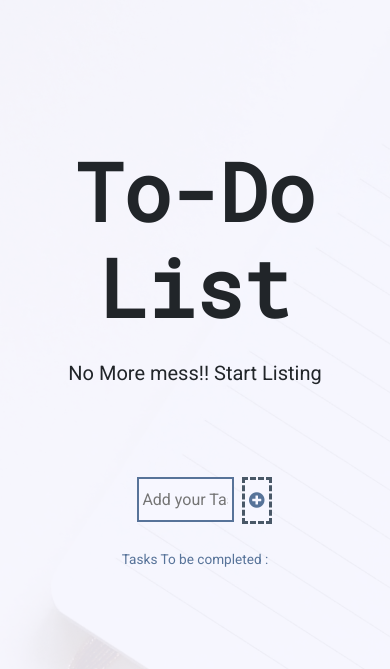
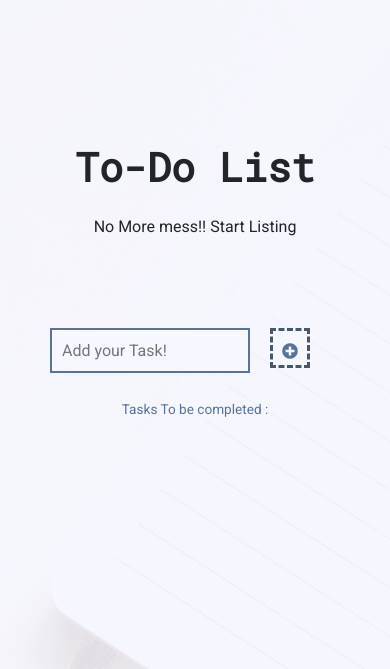
Before and after one commit to Ritu-bhangale/To-do-List, a plain HTML site: page index.html in a window 390 px wide. Shown: the top 669 px of the page. Drawn offline with nearby package versions, Linux system fonts and the light colour scheme.

Commit message:
Update index.css

```diff
--- a/index.css
+++ b/index.css
@@ -198,3 +198,28 @@ footer p{
 .githubicon a:hover,.behanceicon a:hover{
     color: #000000;
 }
+@media (max-width:640px) {
+    h1{
+        font-size: 250%;
+    }
+    h3{
+        font-size: 100%;
+    }
+    input[type=text]{
+        width: 200px;
+        margin-left: 50px;
+        padding-left: 10px;
+    }
+    .plusnote button{
+        width: 40px;
+        margin-left: 20px;
+        height: 40px;
+    }
+    .remaining p{
+        margin-left: 0px;
+    }
+}
+span.remainingno{
+    color: #FE5F55;
+    font-weight: 700;
+}
```
